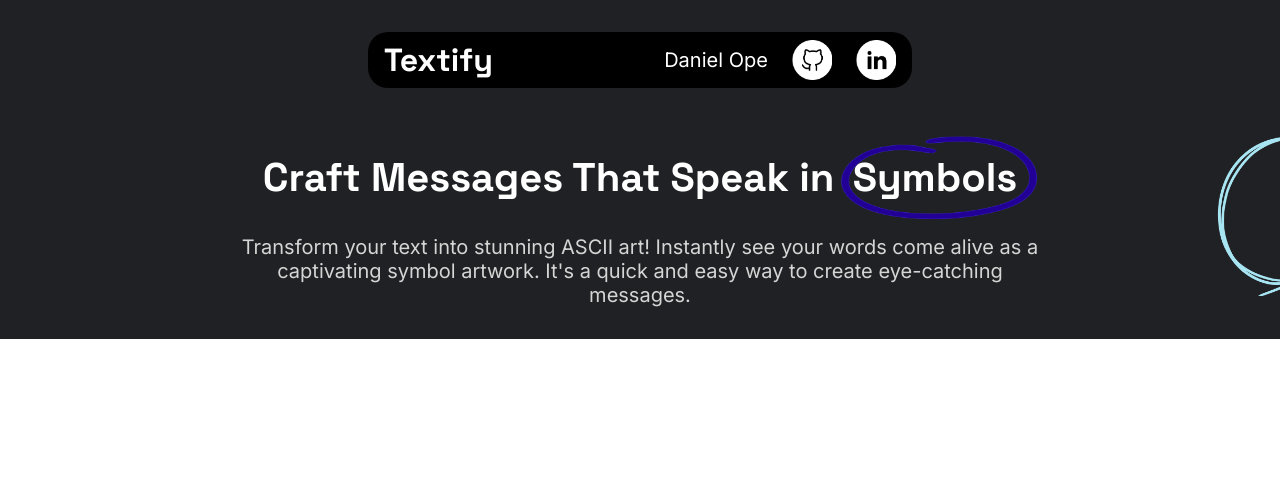
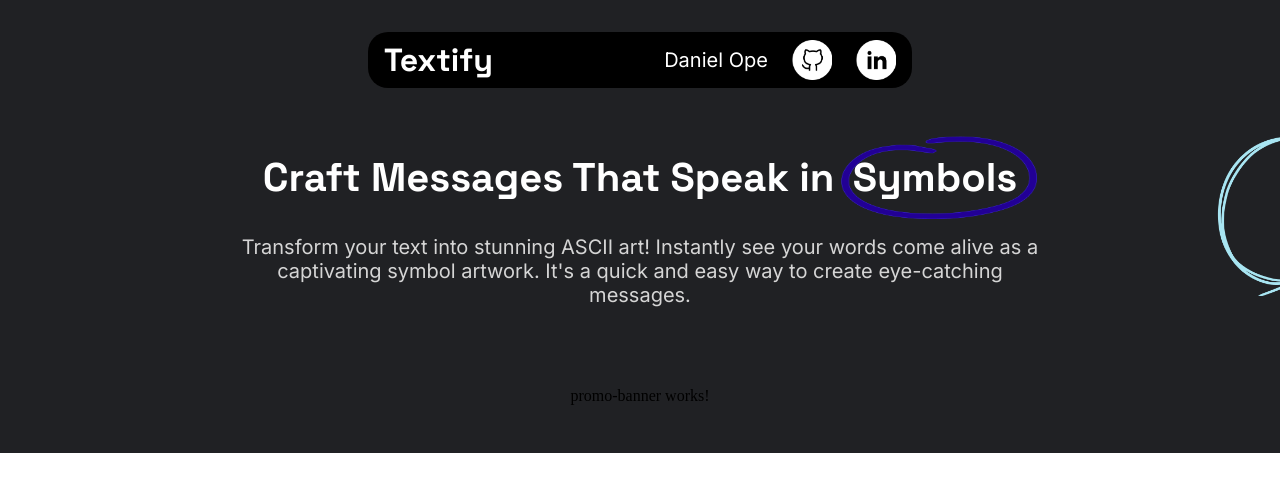
Before and after one commit to Daniel-Ope06/textify-app, an Angular app: page /home in a window 1280 px wide. Shown: the top 492 px of the page. Built offline with nearby package versions, Linux system fonts and the light colour scheme.

Commit message:
Import `promo-banner` into `home`

```diff
--- a/src/app/domains/home/home.component.html
+++ b/src/app/domains/home/home.component.html
@@ -6,4 +6,6 @@
         <p>Transform your text into stunning ASCII art! Instantly see your words come alive as a captivating symbol artwork. It's a quick and easy way to create eye-catching messages.</p>
         <img class="blue-circle" src="../../../assets/vector-art/circle-blue.png"/>
     </div>
+
+    <promo-banner/>
 </div>
--- a/src/app/domains/home/home.component.scss
+++ b/src/app/domains/home/home.component.scss
@@ -95,3 +95,7 @@ $small-width: 480px;
         right: -4rem;
     }
 }
+
+.page promo-banner {
+    margin-top: 4rem;
+}
--- a/src/app/domains/home/home.component.ts
+++ b/src/app/domains/home/home.component.ts
@@ -1,10 +1,11 @@
 import { Component } from '@angular/core';
 import { CreatorInfoComponent } from './feature/creator-info/creator-info.component';
+import { PromoBannerComponent } from './feature/promo-banner/promo-banner.component';
 
 @Component({
   selector: 'app-home',
   standalone: true,
-  imports: [CreatorInfoComponent],
+  imports: [CreatorInfoComponent, PromoBannerComponent],
   templateUrl: './home.component.html',
   styleUrl: './home.component.scss'
 })
```
